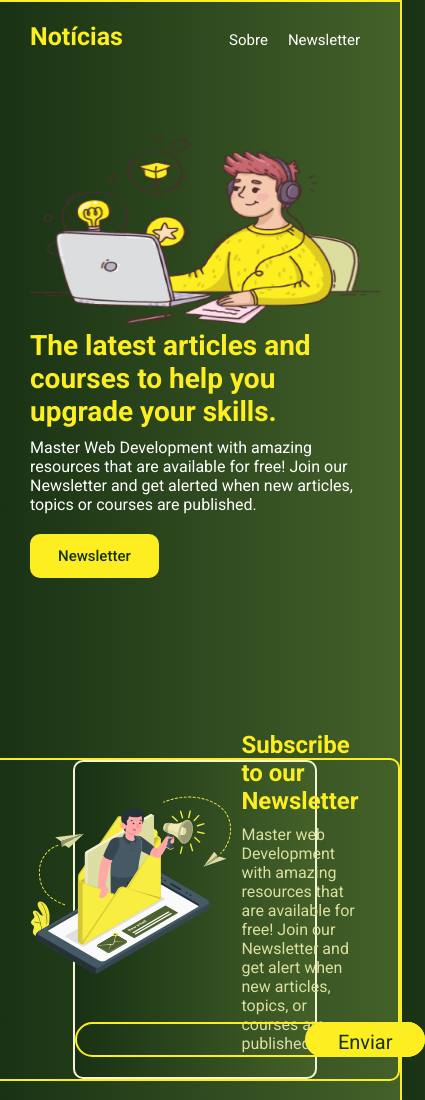
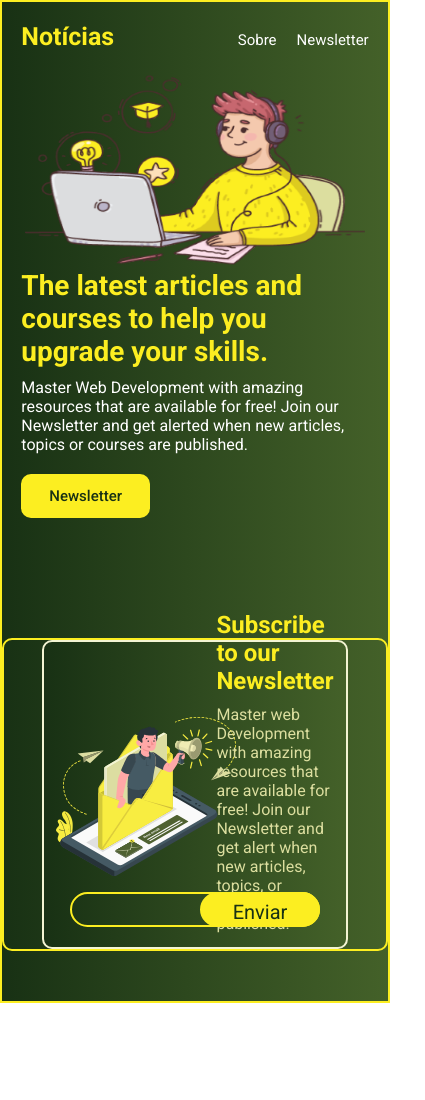
Before and after one commit to Rinpiki/ibge-noticias, a website with bundled scripts: page index.html in a window 390 px wide. Shown: the top 1100 px of the page, 425 px wide, since content can reach past the window. After the commit the page ends 1003 px from the top, so only its background shows below. Built offline with nearby package versions, Linux system fonts and the light colour scheme; no server answers.

Commit message:
bug de responsividade em telas menores doq 325px arrumado

```diff
--- a/css/style.css
+++ b/css/style.css
@@ -19,15 +19,16 @@ body {
   flex-direction: column;
   flex-grow: 1;
   border: #fcee21 solid 2px;
+  justify-content: center;
+  align-items: center;
   background-image: linear-gradient(to right, #183114, #446129);
 }
 
 header {
-  width: 100%;
+  width: 90%;
   display: flex;
   justify-content: space-between;
-  background-image: linear-gradient(to right, #183114, #446129);
-  padding: 30px 50px;
+  padding: 30px 0px;
   align-items: center;
 }
 
@@ -67,10 +68,8 @@ li:hover {
 
 .section-principal {
   display: flex;
-  width: 100%;
+  width: 90%;
   justify-content: space-between;
-  padding: 60px 20px 60px 40px;
-  background-image: linear-gradient(to right, #183114, #446129);
 }
 
 .section-principal .textos h2 {
@@ -215,6 +214,9 @@ li:hover {
 .cardnews-img img {
   width: clamp(150px, 30vw, 260px);
   height: 250px;
+}
+
+.cardnews-img {
   margin-right: 10px;
 }
 
@@ -294,7 +296,28 @@ form {
   }
 }
 
-@media (max-width: 690px) {
+@media (max-width: 700px) {
+  .cardnews-img .news-img {
+    max-width: 180px;
+    max-height: 170px;
+    width: auto;
+    height: auto;
+  }
+
+  .cardnews-img {
+    width: 40px;
+    height: 100px;
+    margin-right: 120px;
+  }
+
+  .input {
+    width: 250px;
+    height: 35px;
+  }
+
+  form {
+    margin: 0px auto 20px auto;
+  }
 }
 
 @media (max-width: 561px) {
@@ -304,7 +327,7 @@ form {
   }
 
   .img-section1 img {
-    max-width: 360px;
+    max-width: 340px;
     height: 190px;
   }
   h1 {
@@ -314,7 +337,7 @@ form {
     font-size: 15px;
   }
   header {
-    padding: 20px 40px;
+    padding: 20px 0px;
     align-items: baseline;
   }
   .section-principal .textos h2 {
@@ -333,4 +356,15 @@ form {
   .cards {
     margin-right: 0px;
   }
+
+  .cardnews {
+    width: 80%;
+  }
 }
+
+@media (max-width: 325px) {
+  .img-section1 img {
+    max-width: 312px;
+    height: 190px;
+  }
+}
--- a/index.html
+++ b/index.html
@@ -39,7 +39,7 @@
         <div class="cardnews">
           <div class="container-cardnews">
             <div class="cardnews-img">
-              <img src="img/newsletter.svg" alt="newsletter" />
+              <img class="news-img" src="img/newsletter.svg" alt="newsletter" />
             </div>
             <div class="cardnews-texto">
               <h2>Subscribe to our Newsletter</h2>
```
